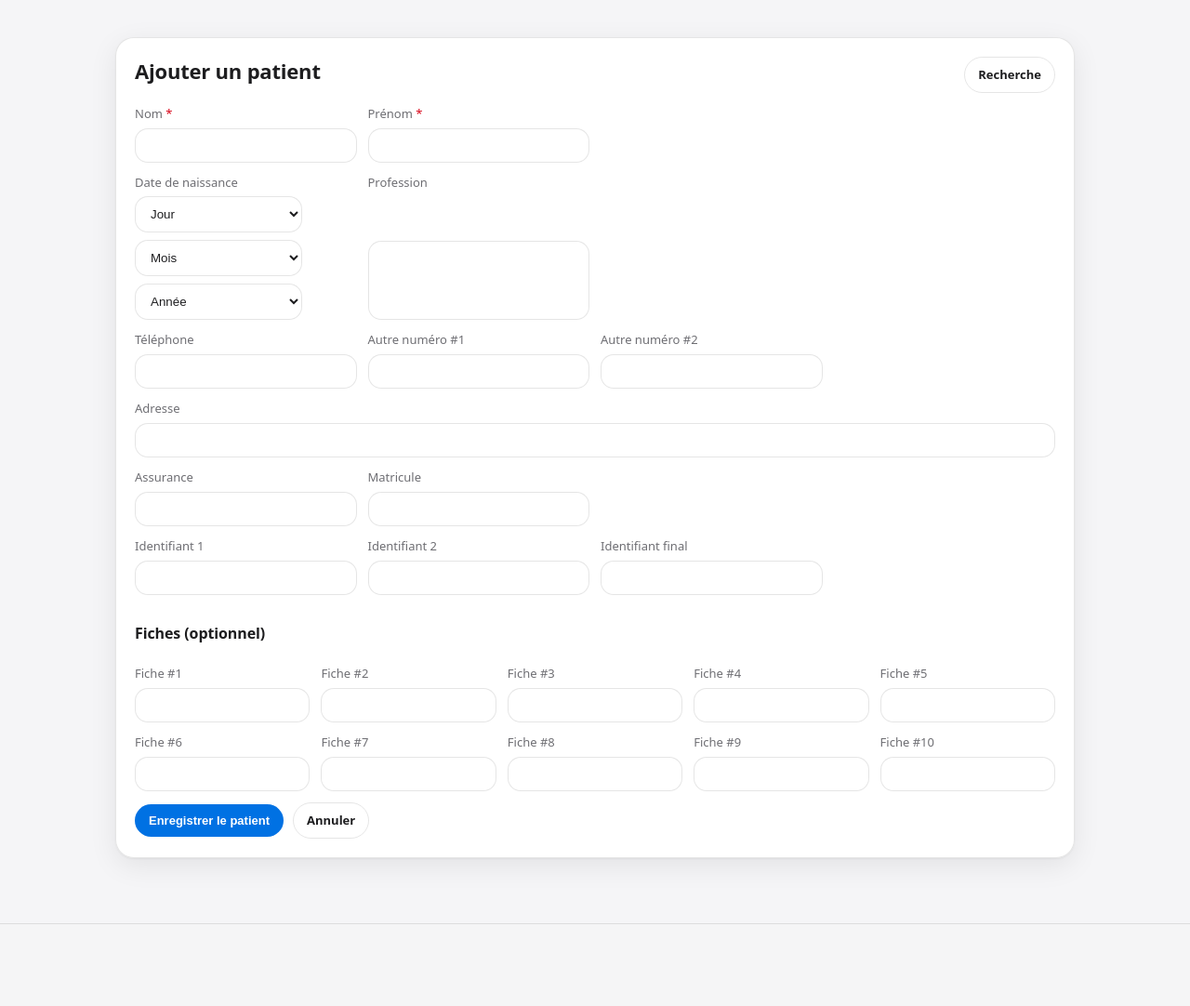
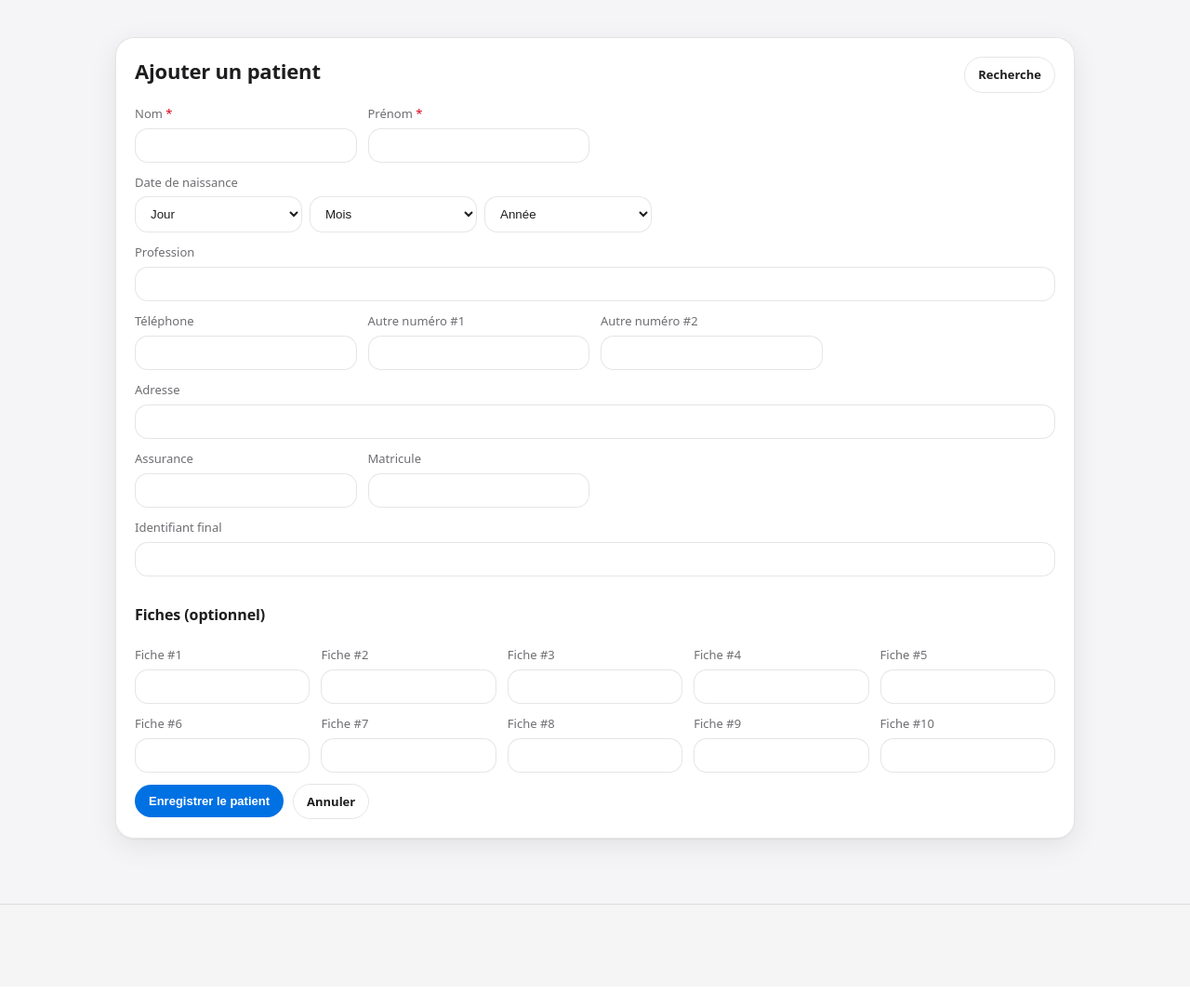
Before and after one commit to Chrzzz1/site_db_flask, a Flask app: page /patients/new in a window 1280 px wide. Shown: the part 88-1170 px from the top of the page at 93% size. After the commit the page ends 1061 px from the top, so only its background shows below. Run offline with Flask 3, Linux system fonts and the light colour scheme; the visitor is signed in with stand-in values (Sample User, id 1); some libraries are stand-ins or nearby versions.

Commit message:
Fix admin role (PostgreSQL boolean) + formulaire patient

```diff
--- a/app.py
+++ b/app.py
@@ -1083,18 +1083,18 @@ def create_app() -> Flask:
     @admin_required
     def admin_set_admin(user_id: int):
         with get_engine().begin() as con:
-            con.execute(text("UPDATE users SET is_admin = 1 WHERE id = :id"), {"id": user_id})
+            con.execute(text("UPDATE users SET is_admin = :val WHERE id = :id"), {"val": True, "id": user_id})
         return redirect(url_for("admin"))
 
     @app.post("/admin/users/<int:user_id>/remove-admin")
     @admin_required
     def admin_remove_admin(user_id: int):
         with get_engine().connect() as con:
-            count = con.execute(text("SELECT COUNT(*) FROM users WHERE is_admin = 1")).scalar_one()
+            count = con.execute(text("SELECT COUNT(*) FROM users WHERE is_admin = :v"), {"v": True}).scalar_one()
         if count <= 1:
             return redirect(url_for("admin") + "?error=impossible-retirer-dernier-admin")
         with get_engine().begin() as con:
-            con.execute(text("UPDATE users SET is_admin = 0 WHERE id = :id"), {"id": user_id})
+            con.execute(text("UPDATE users SET is_admin = :val WHERE id = :id"), {"val": False, "id": user_id})
         return redirect(url_for("admin"))
 
     @app.post("/admin/users/<int:user_id>/approve")
--- a/templates/add_patient.html
+++ b/templates/add_patient.html
@@ -30,7 +30,6 @@
         </div>
       </div>
 
-      <div class="form__grid">
       <div class="form__row">
         <label class="label">Date de naissance</label>
         <div class="date-selects">
@@ -54,10 +53,10 @@
           </select>
         </div>
       </div>
+
       <div class="form__row">
         <label class="label" for="profession">Profession</label>
-          <input class="input" id="profession" name="profession" value="{{ profession or '' }}" />
-        </div>
+        <input class="input" id="profession" name="profession" value="{{ profession or '' }}" style="max-width: 100%;" />
       </div>
 
       <div class="form__grid">
@@ -91,19 +90,9 @@
         </div>
       </div>
 
-      <div class="form__grid">
-        <div class="form__row">
-          <label class="label" for="identifiant_1">Identifiant 1</label>
-          <input class="input" id="identifiant_1" name="identifiant_1" value="{{ identifiant_1 or '' }}" />
-        </div>
-        <div class="form__row">
-          <label class="label" for="identifiant_2">Identifiant 2</label>
-          <input class="input" id="identifiant_2" name="identifiant_2" value="{{ identifiant_2 or '' }}" />
-        </div>
       <div class="form__row">
         <label class="label" for="identifiant_final">Identifiant final</label>
         <input class="input" id="identifiant_final" name="identifiant_final" value="{{ identifiant_final or '' }}" />
-        </div>
       </div>
 
       <h2>Fiches (optionnel)</h2>
```
Lines whose indentation alone changed are shown as unchanged.
